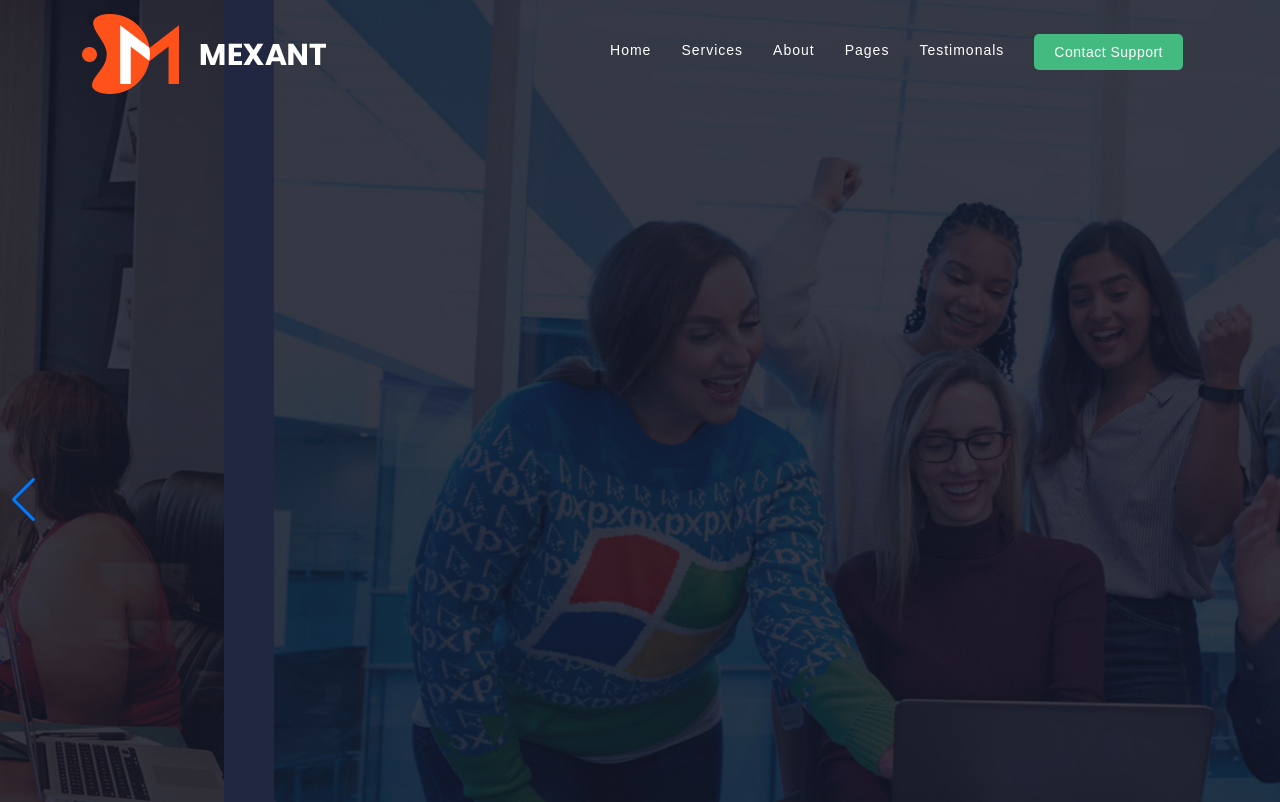
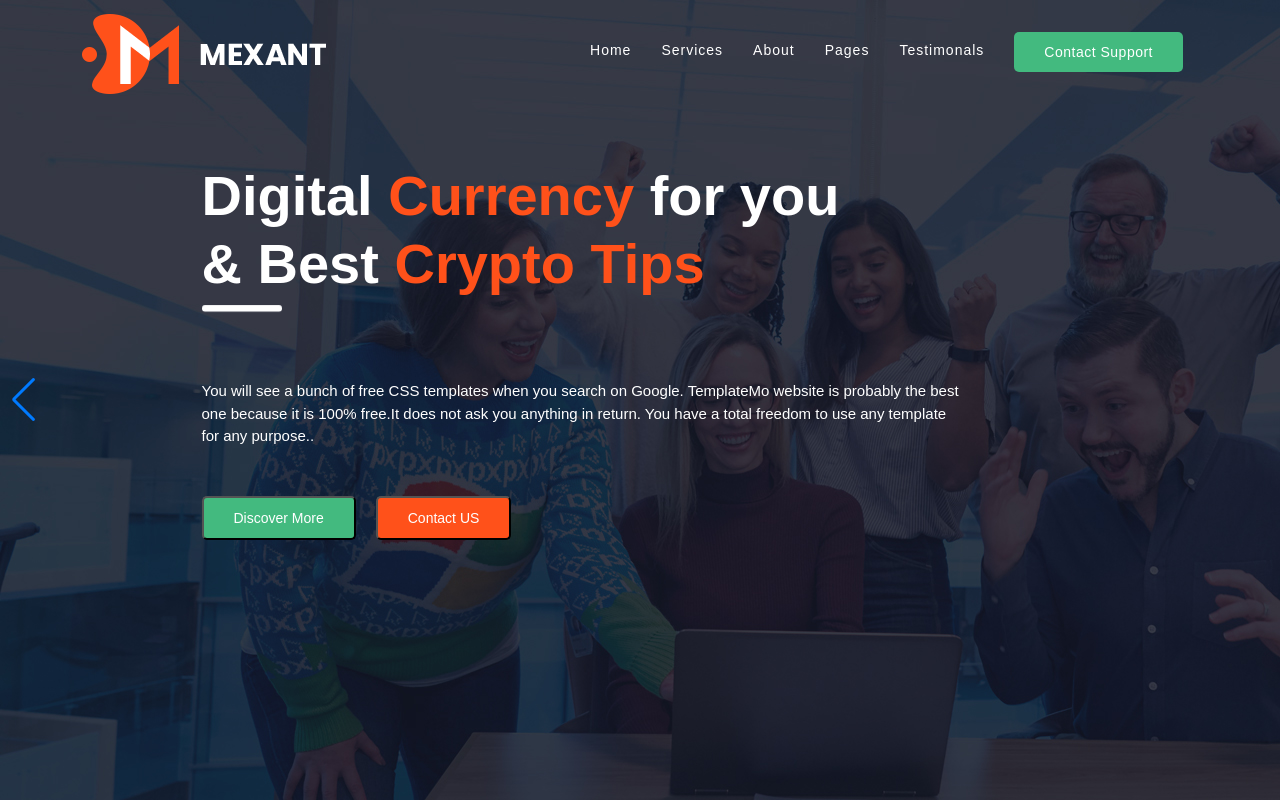
Before and after one commit to markfady/mexant-template-react, a React (Create React App) app: page / in a window 1280 px wide. Shown: the top 802 px of the page. Built offline with nearby package versions, Linux system fonts and the light colour scheme.

Commit message:
Landing-Slider Textand animation

```diff
--- a/package.json
+++ b/package.json
@@ -6,6 +6,7 @@
     "@testing-library/jest-dom": "^5.17.0",
     "@testing-library/react": "^13.4.0",
     "@testing-library/user-event": "^13.5.0",
+    "animate.css": "^4.1.1",
     "babel-preset-es2015": "^6.24.1",
     "bootstrap": "^5.3.1",
     "normalize.css": "^8.0.1",
--- a/src/App.css
+++ b/src/App.css
@@ -3,6 +3,9 @@
     --greencolor:#43ba7f;
     --orangecolor:#ff511a;
     --blackcolor: #212741;
+    --whitecolor: #ffff;
+    --padding-buttonT:12px;
+    --padding-buttonR:30px;
 }
 /*End Global Colors */
 
--- a/src/components/HomePage/home.css
+++ b/src/components/HomePage/home.css
@@ -45,7 +45,7 @@ header .container{
 }
 .main-nav ul a{
     background-color: var(--greencolor);
-    padding: 10px 20px;
+    padding: var(--padding-buttonT) var(--padding-buttonR);
     border-radius: 5px;
     font-size: 14px;
     line-height: 25px;
--- /dev/null
+++ b/src/components/Slider/Slider.css
@@ -0,0 +1,112 @@
+.swiper-container {
+    height:100vh;
+    margin: 0px;
+    background-color: #212741; /*color between each image or put overflow hidden inside swiper wrapper */
+
+}
+.swiper {
+    width: 1519px !important;
+    height: 100vh !important;
+    overflow: hidden;
+    cursor: grab;
+}
+.swiper-wrapper {
+    position: relative;
+    width: 100%;
+    height: 100%;
+    z-index: 1;
+    display: flex;
+    transition-property: transform;
+    box-sizing: content-box;
+}
+.swiper-slide{
+    width: 1878px;
+    height: 130%;
+    transition: all 0ms ease 0s;
+    flex-shrink: 0;
+    position: relative;
+}
+.slide-inner{
+    position: absolute;
+    width: 100%;
+    height: 80%;
+    left: 0;
+    top: 0;
+    right: 0;
+}
+.dataone , .datatwo ,.datathree{
+    transform: translate3d(0px, 0px, 0px);
+    transition: all 0ms ease 0s;
+    background-size: cover;
+    background-position: center;
+
+}
+.imageback1{
+    background-image: url(../../images/slide-01.jpg);
+}
+.imageback2{
+    background-image:url(../../images/slide-02.jpg);
+}
+.imageback3{
+    background-image: url(../../images/slide-03.jpg);
+}
+
+/*Start Styling the Text Part*/
+
+.header-main{
+    position: absolute;
+    width: 50%;
+    top: 15%;
+}
+.header-main h1{
+    color: var(--whitecolor);
+    font-size: 56px;
+    font-weight: 700;
+}
+/* .header-main::before{
+    content: '';
+    position: absolute;
+    height: 2.5%;
+    width: 10%;
+    transform: translateY(250px);
+    border-radius: 7px;
+    background-color: var(--whitecolor);
+} */
+.line{  /*You can make it using before like above !
+     but in component you don't know where to place it before! so you need div */
+    width: 80px;
+    height: 6px;
+    border-radius: 3px;
+    background-color: #fff;
+    margin-bottom: 40px;
+    opacity: 1;
+    visibility: visible;
+    animation: bounce; /* referring directly to the animation's @keyframe declaration */
+    animation-duration: 2s; /* don't forget to set a duration! */
+
+}
+
+.orangetext{
+    color: var(--orangecolor);
+}
+.header-main p{
+    color: var(--whitecolor);
+    font-size: 15px;
+}
+.double-buttons{
+    display: flex;
+    font-size: 14px;
+}
+.double-buttons button{
+    padding: var(--padding-buttonT) var(--padding-buttonR);
+    color: var(--whitecolor);
+    border-radius: 5px;
+}
+.green button{
+    background-color: var(--greencolor);
+    margin-right: 20px;
+}
+.orange button{
+    background-color: var(--orangecolor);
+}
+/*End Styling the Text Part*/
--- a/src/components/Slider/Slider.js
+++ b/src/components/Slider/Slider.js
@@ -1,9 +1,9 @@
 import React, { useEffect } from 'react';
 import Swiper , {Autoplay,Navigation} from 'swiper';
-import image2 from'../../images/slide-01.jpg'
-import image3 from'../../images/slide-02.jpg'
-import image4 from'../../images/slide-03.jpg'
-import './Swipper.css'
+import SliderComponent from './SliderComponent';
+import './Slider.css'
+/*Start Importing Animation */
+import 'animate.css';
 
 Swiper.use([Autoplay,Navigation]); //To make swiper use Navigation feature
 
@@ -11,15 +11,13 @@ const Slider = () => {
   useEffect(() => {
      new Swiper('.dvSlider .swiper', {
       slidesPerView: 1,
-      spaceBetween: 50,
-      speed:5000,
+      spaceBetween: 0, //space between each slide
       loop: true,
       navigation: {
         nextEl: '.swiper-button-next',
         prevEl: '.swiper-button-prev',
       },
       autoplay:{
-        delay: 3000,
         disableOnInteraction: false,
       }
     });
@@ -33,21 +31,44 @@ const Slider = () => {
         {/* Additional required wrapper */}
         <div className="swiper-wrapper">
           {/* Slides */}
-          <div className="swiper-slide">
-            <div className="slide-inner dataone imageback1">
-              <div className="container">
-                <h2>Slide1</h2>
-              </div>
-            </div>
-          </div>
 
-
-          <div className="swiper-slide datatwo imageback2">
-
-          </div>
-          <div className="swiper-slide datathree imageback3"> </div>
-          {/* ... */}
-        </div>
+          {/*Start of Slide one*/}
+         <SliderComponent
+         data="dataone"
+         image="imageback1"
+         first="Get"
+         second="ready"
+         third="for your business"
+         fourth="upgrade"
+         fifth="all aspects"
+         text="Mexant HTML5 Template is provided for free of charge.
+         This layout is based on Boostrap 5 CSS framework. Anyone can download
+        and edit for any professional website. Thank you for visiting TemplateMo website."
+         />
+          <SliderComponent
+         data="datatwo"
+         image="imageback2"
+         first="Digital"
+         second="Currency"
+         third="for you"
+         fourth="Best"
+         fifth="Crypto Tips"
+         text="You will see a bunch of free CSS templates when you search on Google.
+         TemplateMo website is probably the best one because it is 100% free.It does not ask
+        you anything in return. You have a total freedom to use any template for any purpose.."
+         />
+          <SliderComponent  //Here I want to make the last one colored and skip the other props
+         data="datathree"
+         image="imageback3"
+         first="Best one in Town"
+         fourth="Crypto"
+         fifth="Services"
+         text="Mexant HTML5 Template is provided for free of charge.
+         This layout is based on Boostrap 5 CSS framework. Anyone can download
+        and edit for any professional website. Thank you for visiting TemplateMo website."
+         />
+            {/*End of Slide one*/}
+</div>
         {/* If we need navigation buttons */}
         <div className="swiper-button-prev"></div>
         <div className="swiper-button-next"></div>
--- /dev/null
+++ b/src/components/Slider/SliderComponent.js
@@ -0,0 +1,36 @@
+/*Here we make the component called in slider.js to not repeat the classes and HTML code!*/
+function SliderComponent (props) {
+    return (
+        <>
+         <div className="swiper-slide">
+            <div className={`slide-inner ${props.data , props.image}`}>
+              <div className="container">
+                <div className="row">
+                  <div className="col-lg-8">
+                    <div className="header-main">
+                      <h1 className={`animate__animated animate__fadeInRight`} >{props.first} <span class="orangetext">{props.second}</span> {props.third} <br>
+                       </br>&&nbsp;{props.fourth}&nbsp;
+                      <span class="orangetext">{props.fifth}</span></h1>
+                      <div className="line animate__animated animate__bounce animate__infinite"></div>
+                      <p className='animate__animated animate__fadeInLeft'>
+                      {props.text}
+                      </p>
+                      <div className="double-buttons mt-5">
+                        <div className="green">
+                          <button>Discover More</button>
+                        </div>
+                        <div className="orange pl-5">
+                          <button>Contact US</button>
+                        </div>
+                      </div>
+                      </div>
+                  </div>
+               </div>
+              </div>
+            </div>
+          </div>
+        </>
+    )
+}
+
+export default SliderComponent ;
--- a/src/components/Slider/Swipper.css
+++ /dev/null
@@ -1,51 +0,0 @@
-.swiper-container {
-    height:calc(100vh - 0px);
-    margin: 0px;
-    background-color: #212741; /*color between each image or put overflow hidden inside swiper wrapper */
-
-}
-.swiper {
-    width: 1519px !important;
-    height: 1000px !important;
-    overflow: hidden;
-}
-.swiper-wrapper {
-    position: relative;
-    width: 100%;
-    height: 100%;
-    z-index: 1;
-    display: flex;
-    transition-property: transform;
-    box-sizing: content-box;
-}
-.swiper-slide{
-    width: 1878px;
-    height: 100%;
-    transition: all 0ms ease 0s;
-    flex-shrink: 0;
-    position: relative;
-}
-.slide-inner{
-    position: absolute;
-    width: 100%;
-    height: 100%;
-    left: 0;
-    top: 0;
-    right: 0;
-}
-.dataone , .datatwo ,.datathree{
-    transform: translate3d(0px, 0px, 0px);
-    transition: all 0ms ease 0s;
-    background-size: cover;
-    background-position: center;
-
-}
-.imageback1{
-    background-image: url(../../images/slide-01.jpg);
-}
-.imageback2{
-    background-image:url(../../images/slide-02.jpg);
-}
-.imageback3{
-    background-image: url(../../images/slide-03.jpg);
-}
--- a/src/index.js
+++ b/src/index.js
@@ -3,8 +3,12 @@ import ReactDOM from 'react-dom/client';
 import './index.css';
 import App from './App';
 import reportWebVitals from './reportWebVitals';
+/*Start Importing Bootstrap css file */
 import 'bootstrap/dist/css/bootstrap.min.css';
+/*End Importing Bootstrap css file */
+/*Start Importing normalize css file */
 import 'normalize.css/normalize.css'
+/*End Importing normalize css file */
 const root = ReactDOM.createRoot(document.getElementById('root'));
 
 root.render(
```
Also changed, not shown: 1 other file (tests, documents, lock files or other folders).
